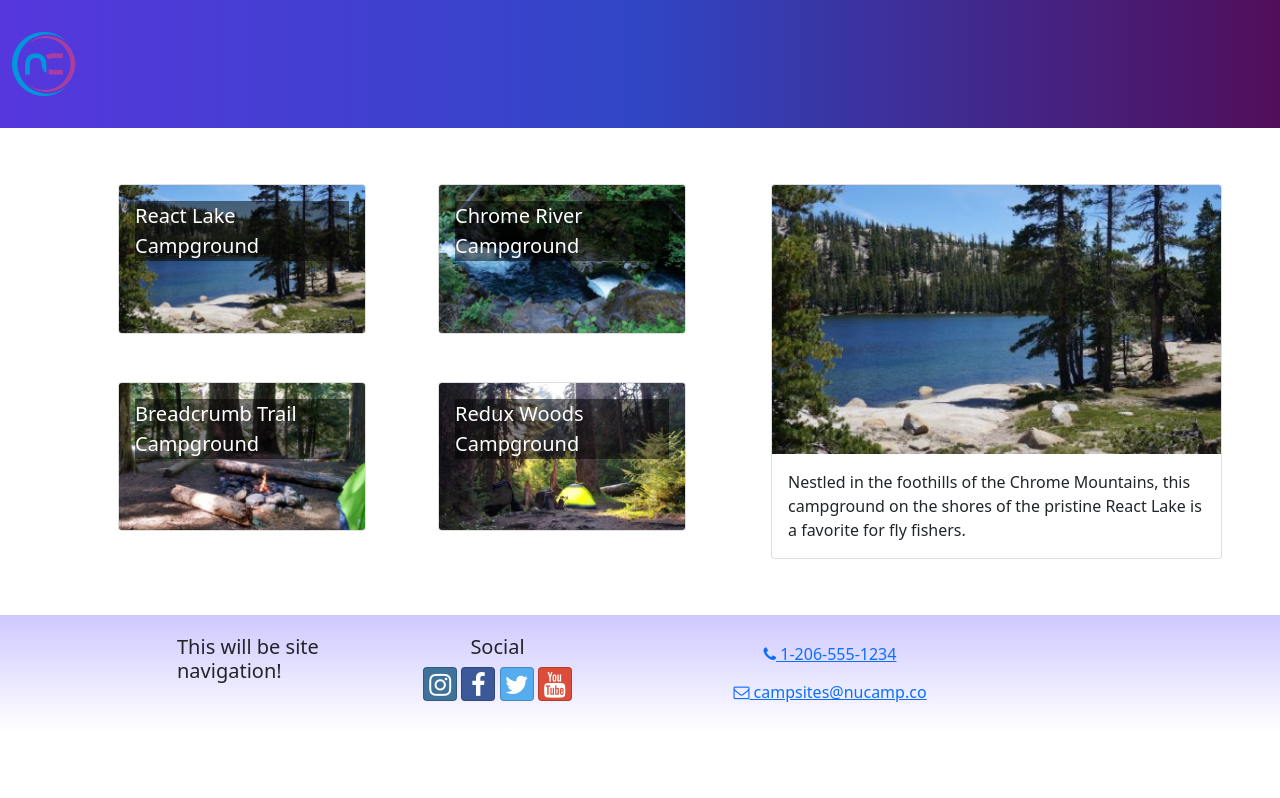
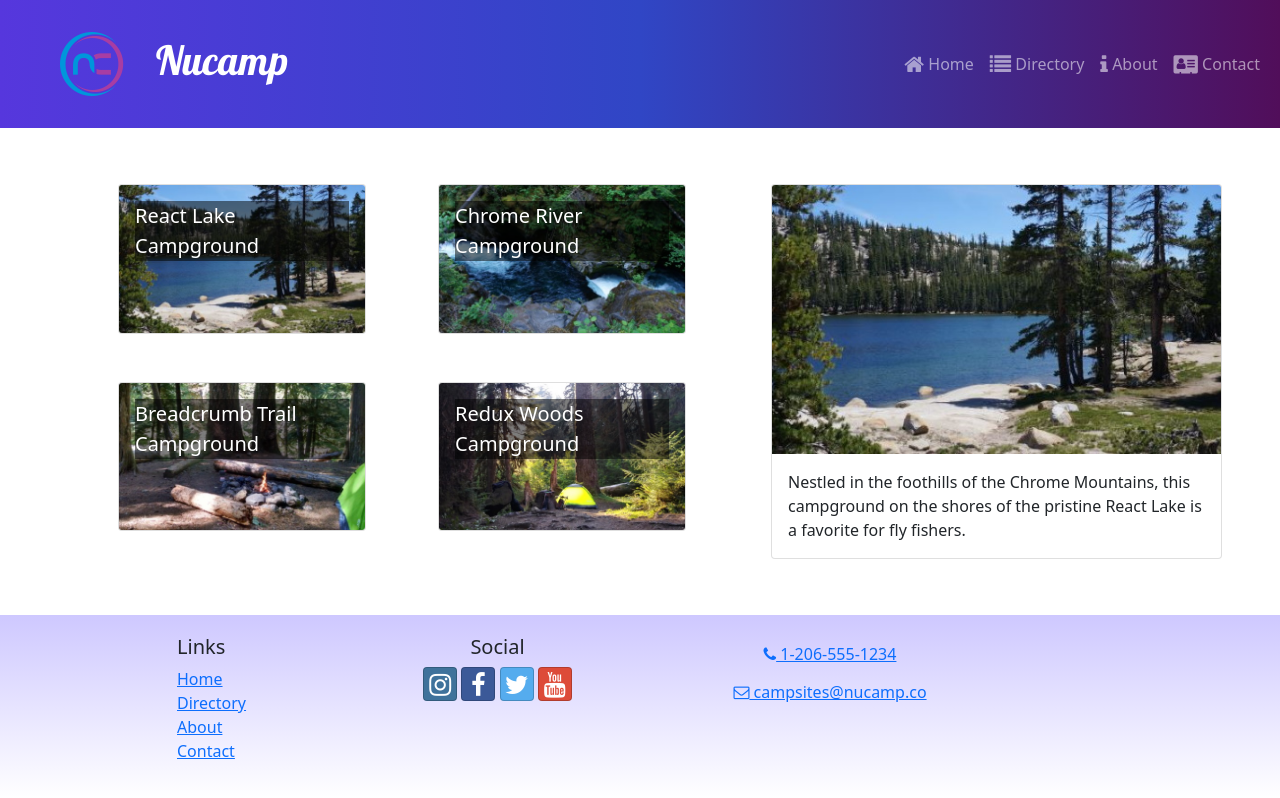
Before and after one commit to jnaranj21/nucampsite-react, a React (Create React App) app: page /directory in a window 1280 px wide. Built offline with nearby package versions, Linux system fonts and the light colour scheme.

Commit message:
Header and Footer Links

```diff
--- a/src/components/Footer.js
+++ b/src/components/Footer.js
@@ -1,4 +1,5 @@
 import { Container, Row, Col } from "reactstrap";
+import { Link } from 'react-router-dom';
 
 const Footer = () => {
   return (
@@ -6,7 +7,21 @@
       <Container>
         <Row>
           <Col xs={{ size: 4, offset: 1 }} sm="2">
-            <h5>This will be site navigation!</h5>
+            <h5>Links</h5>
+            <ul className="list-unstyled">
+              <li className="list-unstyled">
+                <Link to='/'>Home</Link>
+              </li>
+              <li className="list-unstyled">
+                <Link to='/directory'>Directory</Link>
+              </li>
+              <li className="list-unstyled">
+                <Link to='/about'>About</Link>
+              </li>
+              <li className="list-unstyled">
+                <Link to='/contact'>Contact</Link>
+              </li>
+            </ul>
           </Col>
           <Col xs="6" sm="3" className="text-center">
             <h5>Social</h5>
--- a/src/components/Header.js
+++ b/src/components/Header.js
@@ -1,12 +1,50 @@
-import { Navbar, NavbarBrand } from "reactstrap";
+import { useState } from 'react';
+import {
+  Navbar,
+  NavbarBrand,
+  Collapse,
+  NavbarToggler,
+  Nav,
+  NavItem
+ } from "reactstrap";
+ import { NavLink } from 'react-router-dom';
 import NucampLogo from "../app/assets/img/logo.png";
 
 const Header = () => {
+  const [menuOpen, setMenuOpen] = useState(false);
+
+
   return (
     <Navbar dark color="primary" sticky="top" expand="md">
-      <NavbarBrand href="/">
-        <img src={NucampLogo} alt="nucamp logo" />
+      <NavbarBrand className='ms-5' href="/">
+        <img src={NucampLogo} alt="nucamp logo" className='float-start'/>
+        <h1 className='mt-1'>Nucamp</h1>
       </NavbarBrand>
+      <NavbarToggler onClick={() => setMenuOpen(!menuOpen)} />
+      <Collapse isOpen={menuOpen} navbar>
+          <Nav className='ms-auto' navbar>
+            <NavItem>
+                <NavLink className='nav-link' to='/'>
+                    <i className='fa fa-home fa-lg'/> Home
+                </NavLink>
+            </NavItem>
+            <NavItem>
+                <NavLink className='nav-link' to='/direct'>
+                    <i className='fa fa-list fa-lg'/> Directory
+                </NavLink>
+            </NavItem>
+            <NavItem>
+                <NavLink className='nav-link' to='/about'>
+                    <i className='fa fa-info fa-lg'/> About
+                </NavLink>
+            </NavItem>
+            <NavItem>
+                <NavLink className='nav-link' to='/contact'>
+                    <i className='fa fa-address-card fa-lg'/> Contact
+                </NavLink>
+            </NavItem>
+          </Nav>
+      </Collapse>
     </Navbar>
   );
 };
```
